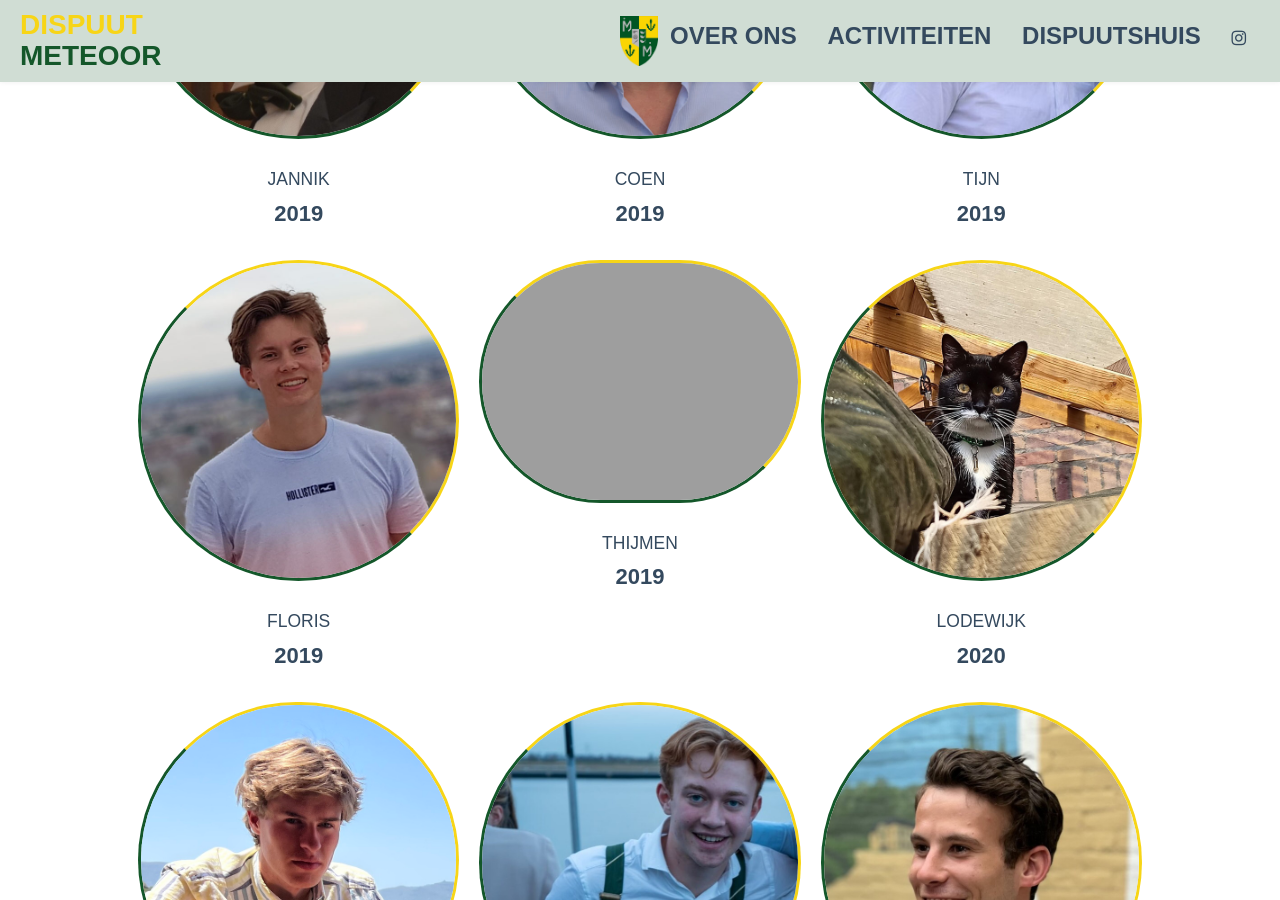
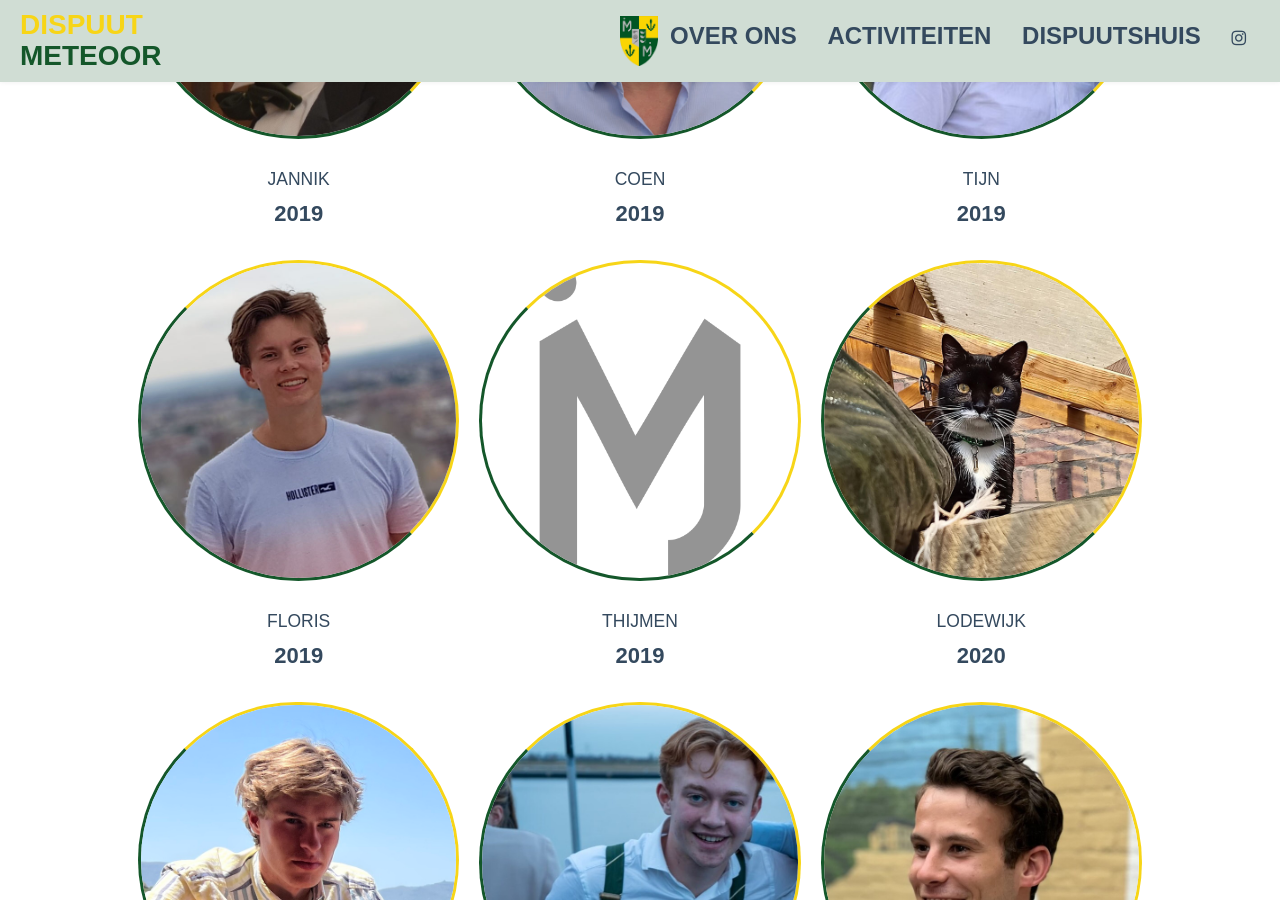
Before and after one commit to Meteoor1958/Meteoor1958.github.io, a Jekyll site: the page built from index.html, in a window 1280 px wide and 900 px high, scrolled down 2728 px. Built offline with Jekyll 4.4.1, drawn with Linux system fonts in a browser that asks for light colours.

Commit message:
thijmen er af

```diff
--- a/index.html
+++ b/index.html
@@ -323,7 +323,7 @@ layout: default
             <aside class="home-sticky-post post has-post-thumbnail sticky ">
             <span class="post-image">
             <a href="#">
-            <img width="502" height="502" src="images/wapen_png%20(2).png"
+            <img width="502" height="502" src="images/metjewapen.png"
                  class="attachment-sticky size-sticky" alt=""/>
             </a>
             </span>
```
